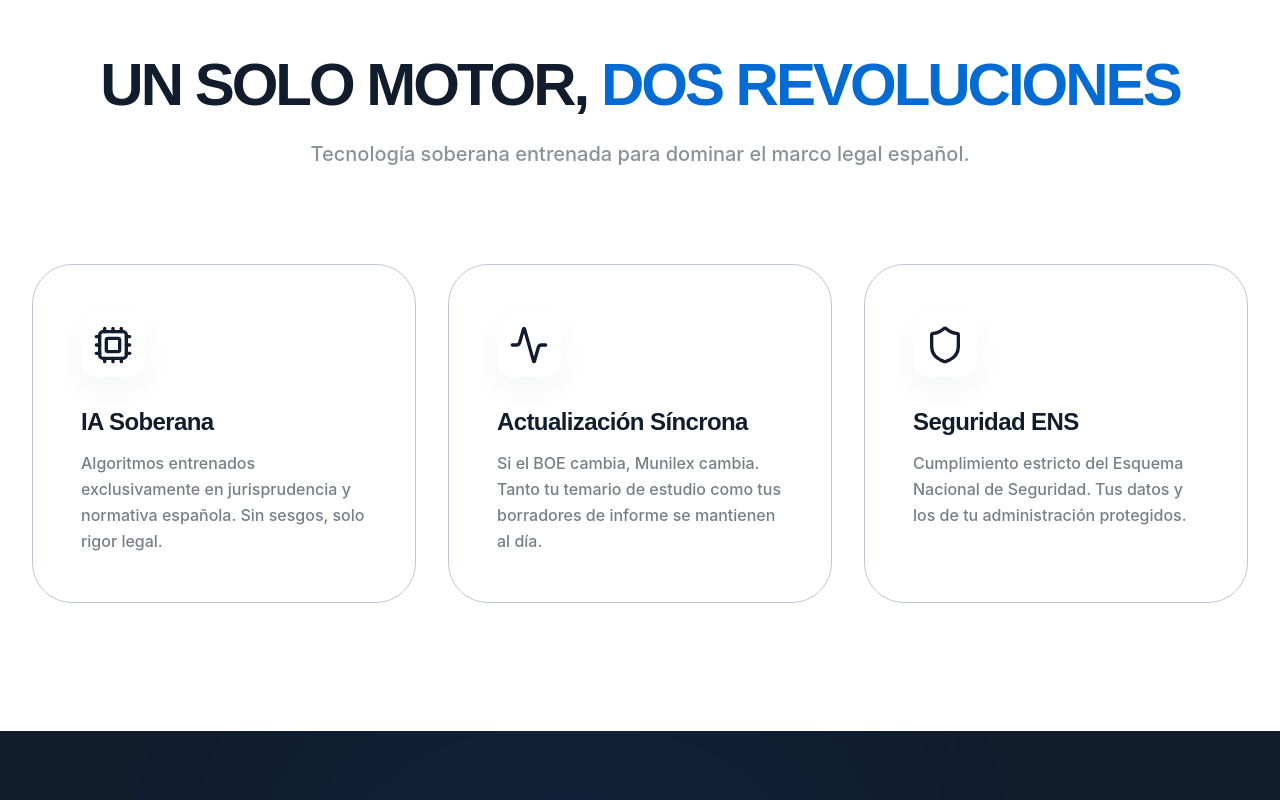
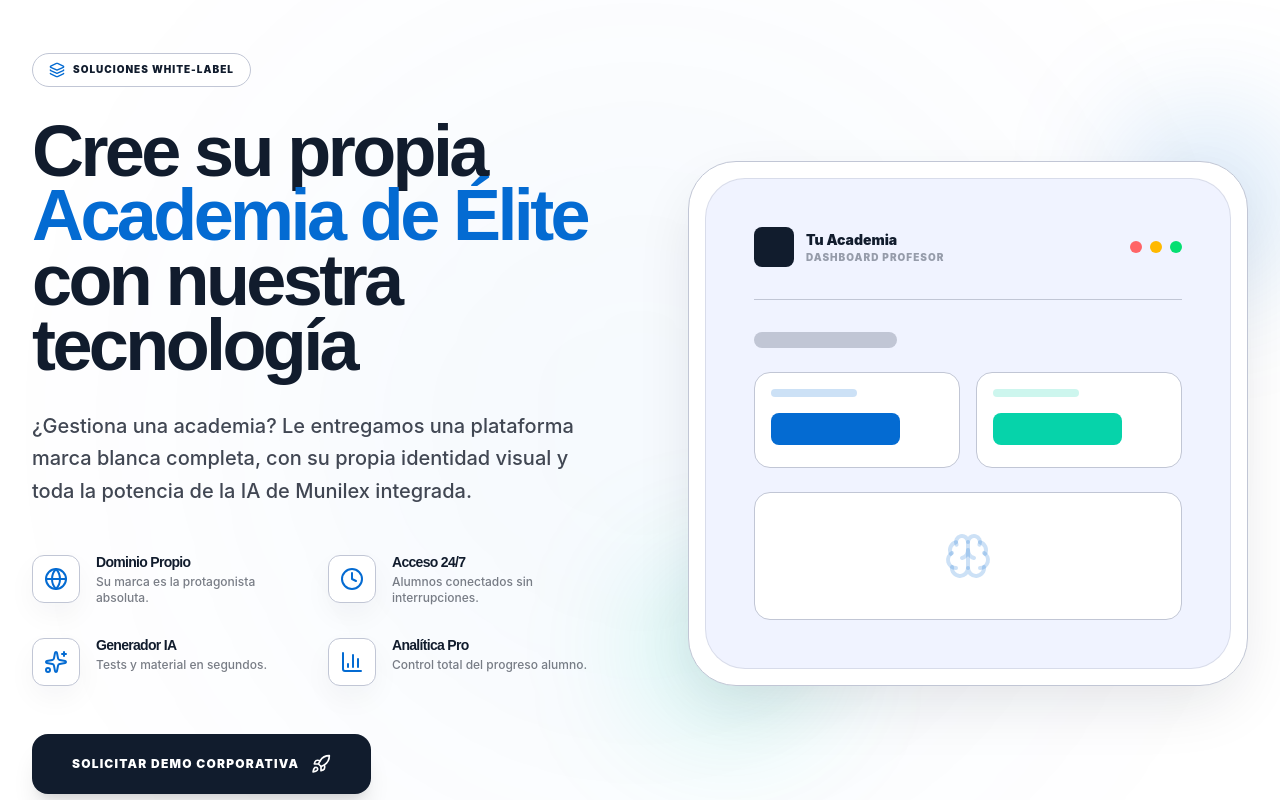
Before and after one commit to automatizacionesnunez-byte/Munilex-Academy-web, a React (Vite) app: page / in a window 1280 px wide. Shown: the part 2180-2980 px from the top of the page. Built offline with nearby package versions, Linux system fonts and the light colour scheme.

Commit message:
Remove pricing from home and add SaaS for Academies section

```diff
--- a/src/pages/munilex/Home.tsx
+++ b/src/pages/munilex/Home.tsx
@@ -17,10 +17,13 @@ import {
   FileText,
   Smartphone,
   CheckCircle,
-  Sparkles
+  Sparkles,
+  Layers,
+  Globe,
+  BarChart3,
+  Rocket
 } from 'lucide-react';
 import { Link } from 'react-router-dom';
-import Pricing from '../../components/Pricing';
 
 const Home = () => {
   const academyBodies = [
@@ -161,7 +164,7 @@ const Home = () => {
                 to="/servicios"
                 className="w-full py-5 bg-secondary text-white font-black text-xs uppercase tracking-widest rounded-2xl text-center hover:scale-[1.02] transition-all shadow-lg active:scale-95"
               >
-                Potenciar mi Carrer Profesional
+                Potenciar mi Carrera Profesional
               </Link>
             </motion.div>
 
@@ -201,12 +204,111 @@ const Home = () => {
         </div>
       </section>
 
-      {/* Sinergy Ecosystem Section (Replaces Features) */}
+      {/* SaaS for Academies Section (NEW) */}
+      <section className="py-32 bg-surface-lowest relative overflow-hidden">
+        <div className="absolute top-0 left-0 w-full h-full pointer-events-none opacity-40">
+           <div className="absolute top-1/2 left-1/2 -translate-x-1/2 -translate-y-1/2 w-[800px] h-[800px] bg-primary-container/10 rounded-full blur-[160px]" />
+        </div>
+
+        <div className="max-w-7xl mx-auto px-6 md:px-8 relative z-10">
+          <div className="grid lg:grid-cols-2 gap-24 items-center">
+            <motion.div
+              initial={{ opacity: 0, y: 30 }}
+              whileInView={{ opacity: 1, y: 0 }}
+              viewport={{ once: true }}
+            >
+              <div className="inline-flex items-center gap-2 px-4 py-2 rounded-full bg-white border border-outline-variant text-[10px] font-black uppercase tracking-widest mb-8 text-secondary">
+                 <Layers className="w-4 h-4 text-primary-container" />
+                 Soluciones White-Label
+              </div>
+              <h2 className="text-4xl md:text-7xl font-black text-secondary tracking-tighter mb-8 leading-[0.9]">
+                Cree su propia <span className="text-primary-container">Academia de Élite</span> con nuestra tecnología
+              </h2>
+              <p className="text-xl text-on-surface-variant font-medium mb-12 leading-relaxed">
+                ¿Gestiona una academia? Le entregamos una plataforma marca blanca completa, con su propia identidad visual y toda la potencia de la IA de Munilex integrada.
+              </p>
+
+              <div className="grid grid-cols-1 sm:grid-cols-2 gap-8 mb-12">
+                {[
+                  { icon: <Globe className="w-6 h-6" />, t: "Dominio Propio", d: "Su marca es la protagonista absoluta." },
+                  { icon: <Clock className="w-6 h-6" />, t: "Acceso 24/7", d: "Alumnos conectados sin interrupciones." },
+                  { icon: <Sparkles className="w-6 h-6" />, t: "Generador IA", t2: "Tests y material en segundos." },
+                  { icon: <BarChart3 className="w-6 h-6" />, t: "Analítica Pro", d: "Control total del progreso alumno." }
+                ].map((item, i) => (
+                  <div key={i} className="flex gap-4">
+                     <div className="w-12 h-12 bg-white rounded-xl shadow-ambient border border-outline-variant flex items-center justify-center text-primary-container flex-shrink-0">
+                        {item.icon}
+                     </div>
+                     <div>
+                        <h4 className="font-black text-secondary text-sm mb-1">{item.t}</h4>
+                        <p className="text-xs text-on-surface-variant font-medium opacity-70">{item.d || item.t2}</p>
+                     </div>
+                  </div>
+                ))}
+              </div>
+
+              <a
+                href="https://wa.me/34605392912?text=Hola,%20me%20gustaría%20solicitar%20una%20plataforma%20Munilex%20para%20mi%20academia."
+                target="_blank"
+                rel="noopener noreferrer"
+                className="inline-flex items-center gap-3 px-10 py-5 bg-secondary text-white rounded-2xl font-black text-xs uppercase tracking-widest hover:bg-primary transition-all shadow-xl group"
+              >
+                Solicitar Demo Corporativa
+                <Rocket className="w-5 h-5 group-hover:translate-x-1 group-hover:-translate-y-1 transition-transform" />
+              </a>
+            </motion.div>
+
+            <motion.div
+              initial={{ opacity: 0, scale: 0.9 }}
+              whileInView={{ opacity: 1, scale: 1 }}
+              viewport={{ once: true }}
+              className="relative"
+            >
+              <div className="relative z-10 bg-white rounded-[3rem] p-4 shadow-premium border border-outline-variant overflow-hidden">
+                 <div className="bg-surface-low rounded-[2.5rem] p-1 md:p-12 border border-outline-variant/50">
+                    <div className="flex items-center justify-between mb-8 pb-8 border-b border-outline-variant">
+                       <div className="flex items-center gap-3">
+                          <div className="w-10 h-10 bg-secondary rounded-lg" />
+                          <div className="font-black text-secondary text-sm">Tu Academia <span className="text-[10px] opacity-40 block tracking-widest">DASHBOARD PROFESOR</span></div>
+                       </div>
+                       <div className="flex gap-2">
+                          <div className="w-3 h-3 rounded-full bg-red-400" />
+                          <div className="w-3 h-3 rounded-full bg-amber-400" />
+                          <div className="w-3 h-3 rounded-full bg-green-400" />
+                       </div>
+                    </div>
+                    <div className="space-y-6">
+                       <div className="h-4 w-1/3 bg-outline-variant rounded-full" />
+                       <div className="grid grid-cols-2 gap-4">
+                          <div className="h-24 bg-white rounded-2xl border border-outline-variant p-4">
+                             <div className="h-2 w-1/2 bg-primary-container/20 rounded-full mb-4" />
+                             <div className="h-8 w-3/4 bg-primary-container rounded-lg" />
+                          </div>
+                          <div className="h-24 bg-white rounded-2xl border border-outline-variant p-4">
+                             <div className="h-2 w-1/2 bg-secondary-cyan/20 rounded-full mb-4" />
+                             <div className="h-8 w-3/4 bg-secondary-cyan rounded-lg" />
+                          </div>
+                       </div>
+                       <div className="h-32 bg-white rounded-2xl border border-outline-variant p-6 flex items-center justify-center">
+                          <Brain className="w-12 h-12 text-primary-container/20" />
+                       </div>
+                    </div>
+                 </div>
+              </div>
+              {/* Decorative elements */}
+              <div className="absolute -top-10 -right-10 w-40 h-40 bg-primary-container/20 rounded-full blur-3xl" />
+              <div className="absolute -bottom-10 -left-10 w-40 h-40 bg-secondary-cyan/20 rounded-full blur-3xl" />
+            </motion.div>
+          </div>
+        </div>
+      </section>
+
+      {/* Sinergy Ecosystem Section */}
       <section className="py-32 bg-white">
         <div className="max-w-7xl mx-auto px-6 md:px-8">
           <div className="mb-24 text-center">
-            <h2 className="text-4xl md:text-6xl font-black text-secondary tracking-tighter mb-6 uppercase">Un solo motor, <span className="text-primary-container">dos revoluciones</span></h2>
-            <p className="text-xl text-on-surface-variant font-medium opacity-60">Tecnología soberana entrenada para dominar el marco legal español.</p>
+            <h2 className="text-4xl md:text-6xl font-black text-secondary tracking-tighter mb-6 uppercase">Un solo motor, <span className="text-primary-container">tres dimensiones</span></h2>
+            <p className="text-xl text-on-surface-variant font-medium opacity-60">Tecnología soberana entrenada para dominar el marco legal español en todos los niveles.</p>
           </div>
 
           <div className="grid grid-cols-1 md:grid-cols-3 gap-8">
@@ -358,8 +460,6 @@ const Home = () => {
           </div>
         </div>
       </section>
-
-      <Pricing />
     </div>
   );
 };
```
